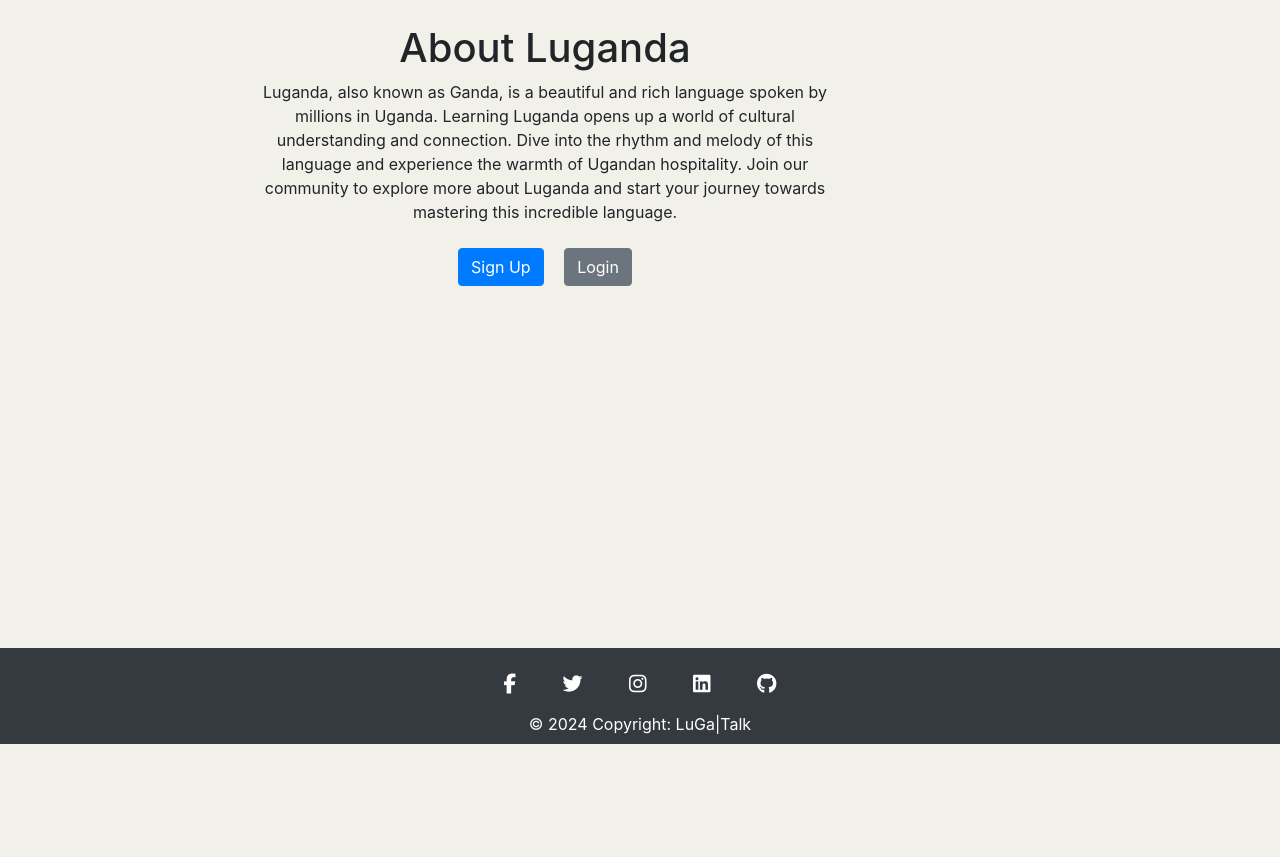
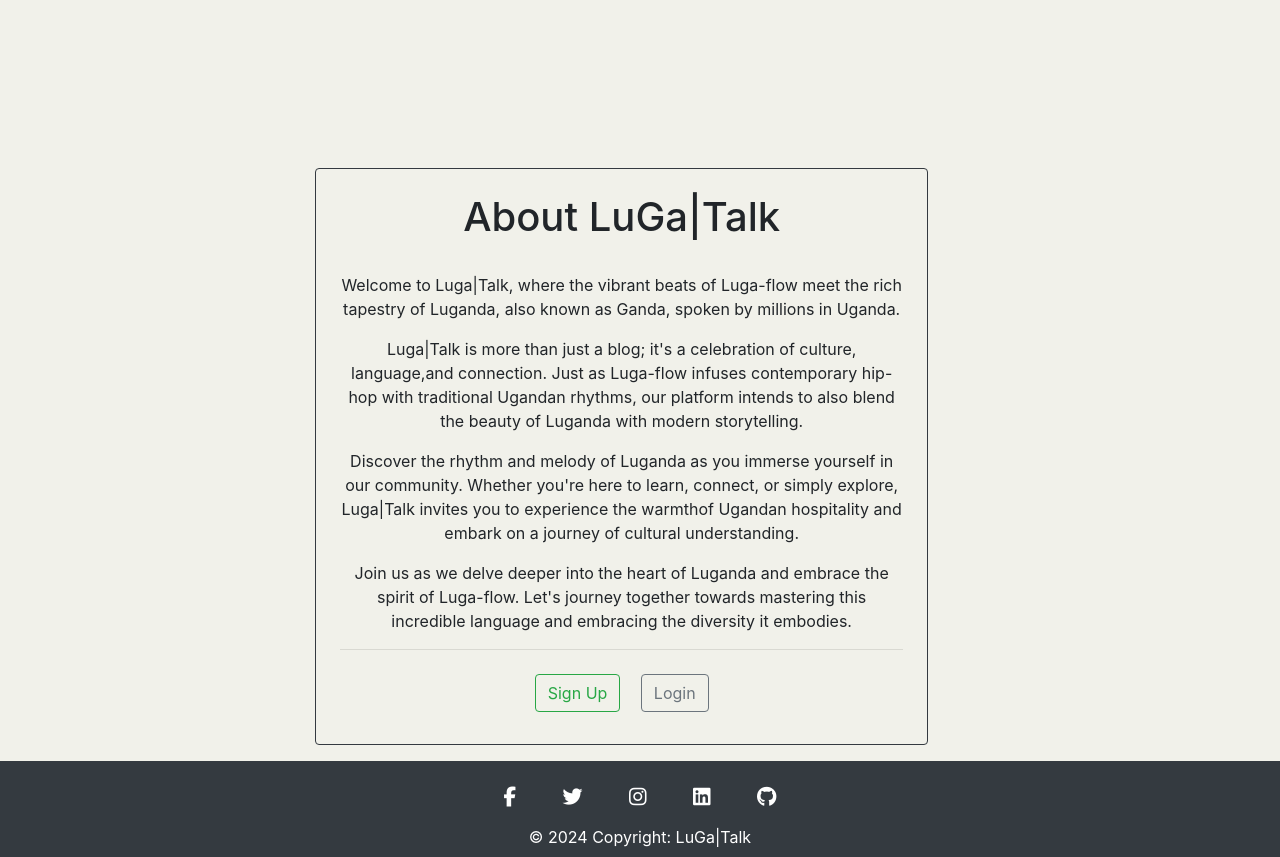
Before and after one commit to Edgarkimbugwe/luga-talk, a Django app: page /about/ in a window 1280 px wide. Shown: the part 56-913 px from the top of the page. Before the commit the page ends 800 px from the top, so only its background shows below. Run offline with Django 4.2, Linux system fonts and the light colour scheme; some libraries are stand-ins or nearby versions.

Commit message:
Moved the content of the About section to the center of the column for better alignment.
Updated the About section to introduce Luga|Talk, highlighting its purpose and the fusion of Luga-flow with Luganda culture.

Added a horizontal rule with a width of 70% to visually separate the content in the About section.

Applied custom styling to the About section for improved visual appeal, including border, padding, and rounded corners.

Improved the look of the Sign Up and Login buttons by changing their Bootstrap classes.

```diff
--- a/luga/templates/luga/about.html
+++ b/luga/templates/luga/about.html
@@ -7,18 +7,38 @@
 {% endblock %}
 
 {% block content %}
+<!-- Add empty lines to move the container below -->
+<br><br><br><br><br><br>
+
 <div class="container">
     <div class="row justify-content-center">
-        <div class="col-md-8 text-center">
-            <h1>About Luganda</h1>
+        <div class="col-md-8 offset-md-2 text-center custom-offset-right border border-dark p-4 rounded mb-3">
+            <h1>About LuGa|Talk</h1>
+            <br>
             <p>
-                Luganda, also known as Ganda, is a beautiful and rich language spoken by millions in Uganda.
-                Learning Luganda opens up a world of cultural understanding and connection.
-                Dive into the rhythm and melody of this language and experience the warmth of Ugandan hospitality.
-                Join our community to explore more about Luganda and start your journey towards mastering this incredible language.
+                Welcome to Luga|Talk, where the vibrant beats of Luga-flow meet the
+                rich tapestry of Luganda, also known as Ganda, spoken by millions in Uganda.
             </p>
-            <a href="#" class="btn btn-primary m-2">Sign Up</a>
-            <a href="#" class="btn btn-secondary m-2">Login</a>
+            <p>
+                Luga|Talk is more than just a blog; it's a celebration of culture,
+                language,and connection. Just as Luga-flow infuses contemporary
+                hip-hop with traditional Ugandan rhythms, our platform intends to
+                also blend the beauty of Luganda with modern storytelling.
+            </p>
+            <p>
+                Discover the rhythm and melody of Luganda as you immerse yourself
+                in our community. Whether you're here to learn, connect, or simply
+                explore, Luga|Talk invites you to experience the warmthof Ugandan
+                hospitality and embark on a journey of cultural understanding.
+            </p>
+            <p>
+                Join us as we delve deeper into the heart of Luganda and embrace the
+                spirit of Luga-flow. Let's journey together towards mastering this
+                incredible language and embracing the diversity it embodies.
+            </p>
+            <hr class="w-70">
+            <a href="#" class="btn btn-outline-success m-2">Sign Up</a>
+            <a href="#" class="btn btn-outline-secondary m-2">Login</a>
         </div>
     </div>
 </div>
```
